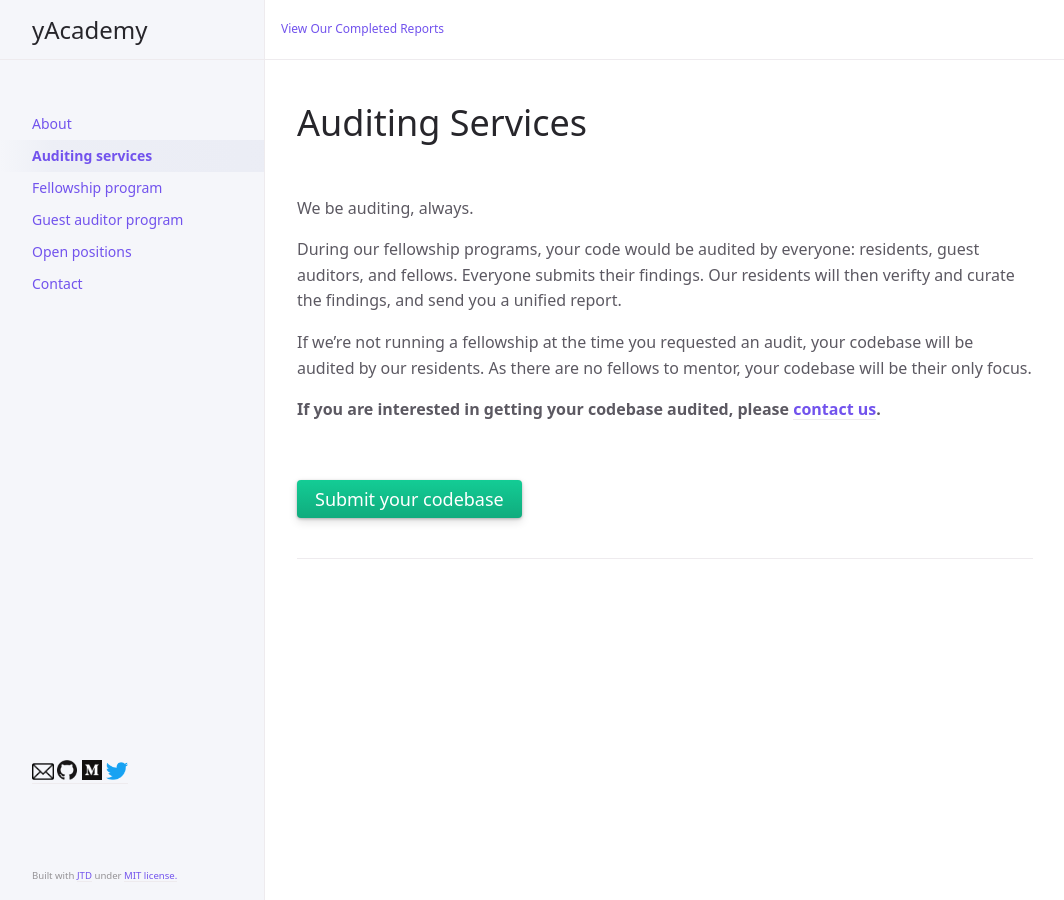
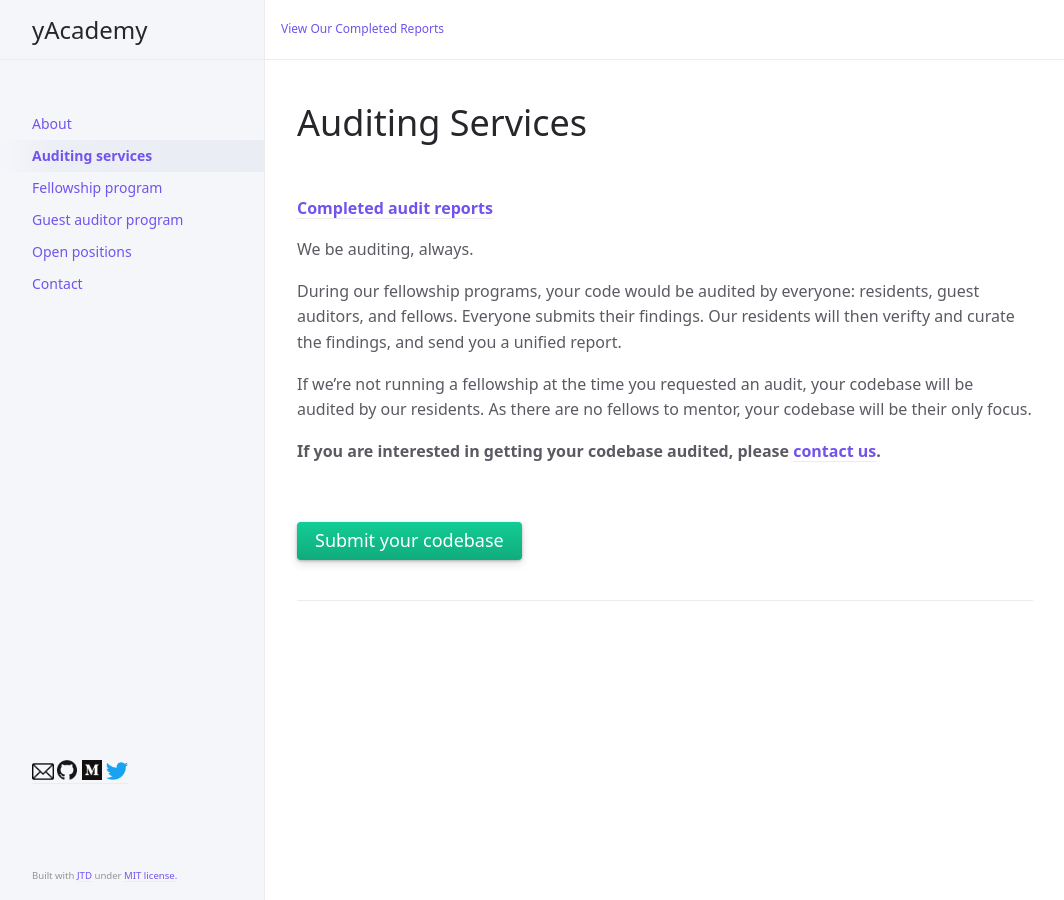
Before and after one commit to yacademy/yacademy.github.io, a Jekyll site: the page built from auditing-services.md, in a window 1280 px wide. Shown: the whole page, without its empty margins (107-1171 px from the left). Built offline with Jekyll 4.4.1, drawn with Linux system fonts in a browser that asks for light colours.

Commit message:
Update auditing-services.md

```diff
--- a/auditing-services.md
+++ b/auditing-services.md
@@ -9,6 +9,8 @@ nav_order: 2
 # Auditing Services
 
 <br>
+
+**[Completed audit reports](https://reports.yacademy.dev/)**
 
 We be auditing, always.
 
```
